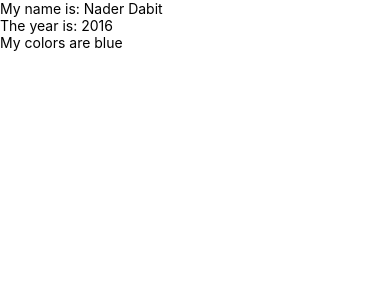
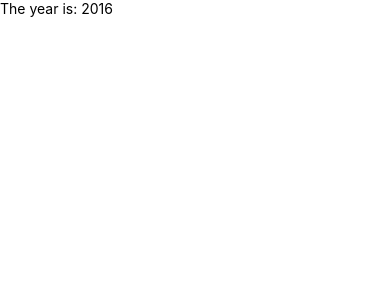
Before and after one commit to HugoCN/react_inetum_2022, a React Native app in the folder reactProject/: screen / in a window 390 px wide. Shown: the top 300 px of the page. Built offline with nearby package versions, Linux system fonts and the light colour scheme.

Commit message:
Practica 3 ejercicio 2 B

```diff
--- a/reactProject/modulo2/estado2.js
+++ b/reactProject/modulo2/estado2.js
@@ -6,17 +6,19 @@ class MyComponent extends React.Component {
     constructor() {
         super()
         this.state = {
-            year: 2016,
-            name: 'Nader Dabit',
-            colors: ['blue']
+            year: 2016
         }
+    }
+    updateYear() {
+        this.setState({
+            year: 2017
+        })
     }
     render() {
         return (
             <View>
-                <Text>My name is: {this.state.name}</Text>
-                <Text>The year is: {this.state.year}</Text>
-                <Text>My colors are {this.state.colors[0]}</Text>
+                <Text
+                    onPress={() => this.updateYear()}>The year is: {this.state.year}</Text>
             </View>
         )
     }
```
